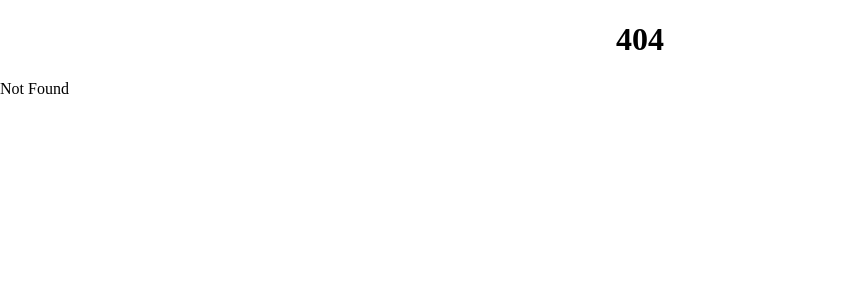
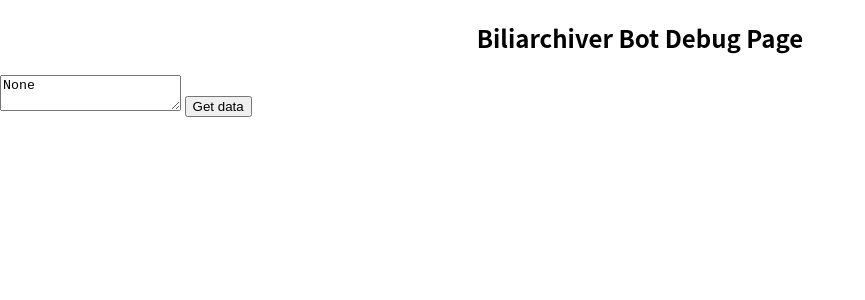
Before and after one commit to saveweb/biliarchiverbot, a SvelteKit app: page /debug in a window 1280 px wide. Before the commit this address had no page. Shown: the top 300 px of the page, without its empty margins (0-865 px from the left). Built offline with nearby package versions, Linux system fonts and the light colour scheme.

Commit message:
fix: layout overflow

```diff
--- a/src/routes/+page.svelte
+++ b/src/routes/+page.svelte
@@ -26,13 +26,26 @@
     }) || [];
 </script>
 
+<svelte:head>
+  <script src="https://telegram.org/js/telegram-web-app.js"></script>
+</svelte:head>
 <main>
-  <h2>Biliarchiver Bot Status</h2>
-  <p id="general">Running: {data?.archived?.success || "down"}</p>
-  <h2>Archived recently</h2>
+  <nav>
+    <h2>Biliarchiver Bot (<a href="/debug">{data?.archived?.success ? "Running" : "Down"}</a>)</h2>
+  </nav>
   <ul>
-    <List height={650} width="100vw" itemCount={items.length} itemSize={320}>
-      <li slot="item" let:index let:style {style}>
+    <List
+      height="calc(100vh - 90px)"
+      width="100vw"
+      itemCount={items.length}
+      itemSize={320}
+    >
+      <li
+        slot="item"
+        let:index
+        let:style
+        style={style.replace("width: 100%;", "width: 90%;")}
+      >
         <div class="info">
           <h3>
             <a
@@ -63,7 +76,7 @@
 
 <style>
   main {
-    margin: 2em 0;
+    margin: 0;
     border-radius: 4px;
     /* background-color: var(--tg-theme-bg-color); */
     color: var(--tg-theme-text-color);
@@ -75,13 +88,10 @@
   time {
     font-family: "IBM Plex Mono", "Noto Sans Mono", Consolas, monospace;
   }
-  #general {
-    font-size: 20px;
-    margin: 12px 20px;
-  }
   ul {
     list-style: none;
     padding: 0;
+    margin: 0 auto;
   }
   li {
     margin: 1em 8px;
@@ -96,13 +106,16 @@
   li:nth-child(odd) {
     background-color: var(--tg-theme-secondary-bg-color);
   }
+  nav {
+    position: sticky;
+    height: 70px;
+  }
   h3 {
     margin: 4px;
   }
   .info {
     font-size: 20px;
     margin: 12px 0;
-    width: calc(100vw - 40px);
   }
   img[alt="cover"] {
     width: 320px;
@@ -124,6 +137,11 @@
   .cover a {
     position: relative;
     user-select: none;
+  }
+  a {
+    text-decoration: none;
+    color: var(--tg-theme-text-color);
+    cursor: initial;
   }
   .hover-icon {
     user-select: none;
@@ -162,6 +180,6 @@
   }
 
   * {
-    overflow: hidden!important;
+    overflow: hidden !important;
   }
 </style>
--- /dev/null
+++ b/src/routes/debug/+page.svelte
@@ -0,0 +1,37 @@
+<script lang="ts">
+  import type { Config } from "@sveltejs/kit";
+  export const config: Config = {
+    runtime: "edge",
+  };
+
+  let textareaValue = "None";
+  function setTelegramMiniappParams() {
+    // Once the script is connected, a window.Telegram.WebApp object will become available with the following fields:
+    // @ts-ignore
+    const json = JSON.stringify(window.Telegram.WebApp);
+    textareaValue = json;
+  }
+</script>
+
+<svelte:head>
+  <script src="https://telegram.org/js/telegram-web-app.js"></script>
+</svelte:head>
+<main>
+  <nav>
+    <h2>Biliarchiver Bot Debug Page</h2>
+  </nav>
+  <textarea readonly>{textareaValue}</textarea>
+  <button on:click={setTelegramMiniappParams}>Get data</button>
+</main>
+
+<style>
+  main {
+    margin: 0;
+    border-radius: 4px;
+    /* background-color: var(--tg-theme-bg-color); */
+    color: var(--tg-theme-text-color);
+    font-family: "Noto Sans CJK SC", "Noto Sans", "HarmonyOS Sans", "Mi Sans",
+      "PingFang SC", "Hiragino Sans GB", "Microsoft YaHei",
+      "WenQuanYi Micro Hei", sans-serif;
+  }
+</style>
```
